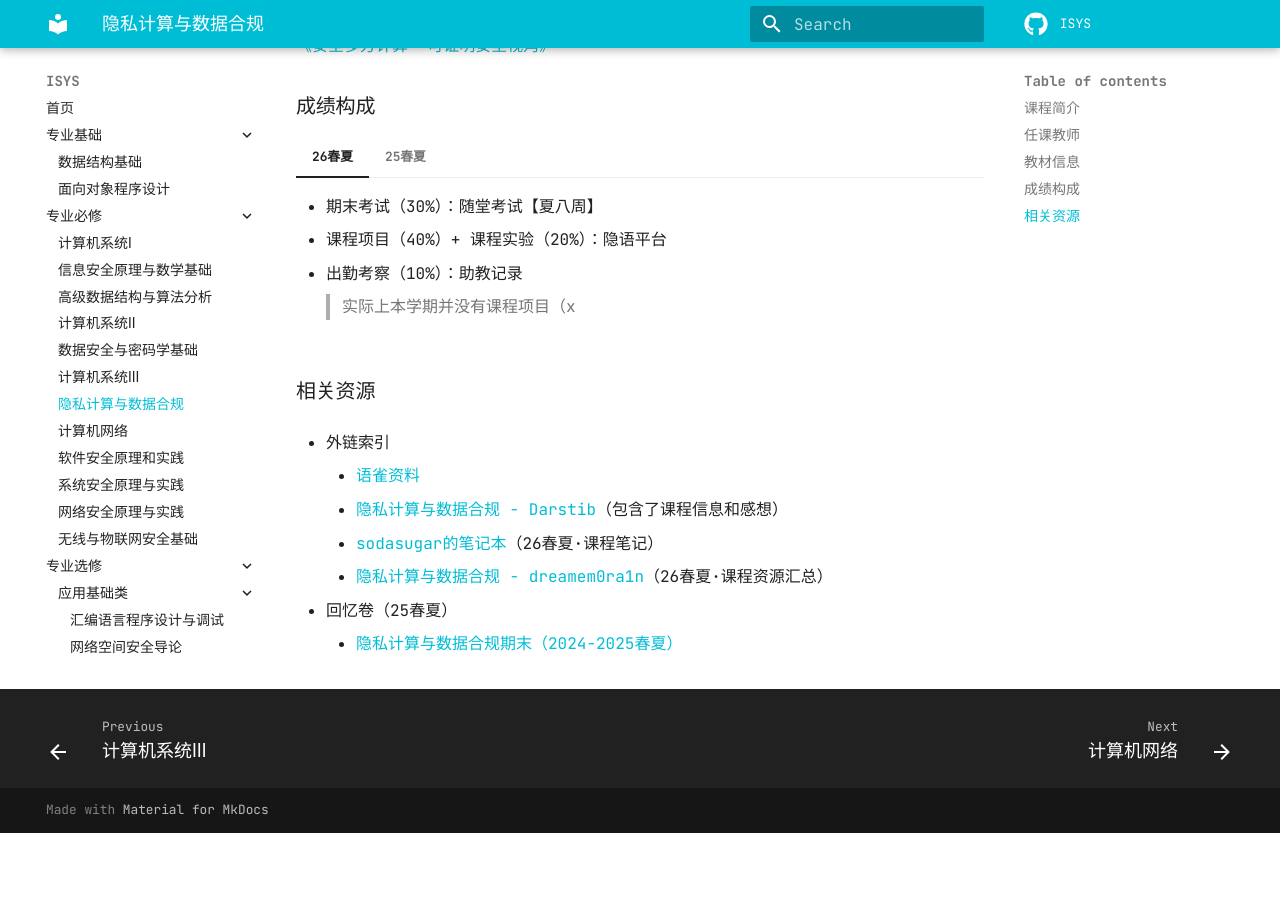
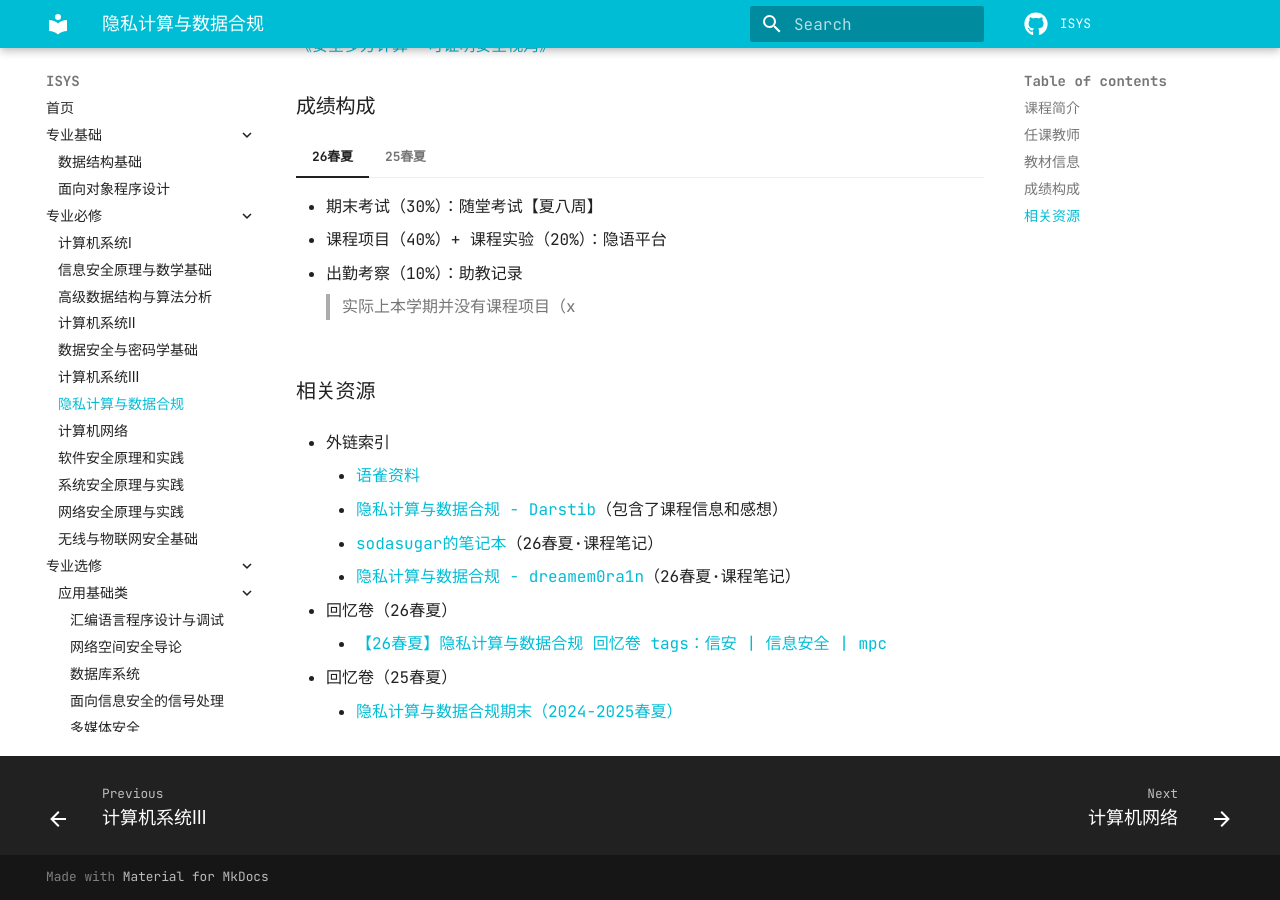
Before and after one commit to dreamem0ra1n/ISYS, an MkDocs documentation site: the page built from docs/专业必修/隐私计算与数据合规.md, in a window 1280 px wide and 900 px high, scrolled down 725 px. Built offline with MkDocs 1.6.1 and Material for MkDocs 9.7.7, drawn with Linux system fonts in a browser that asks for light colours; comment, search, counter and statistics services are not loaded; before the commit the page ends 1558 px from its top, so only the background shows below that.

Commit message:
20260616_mpc回忆卷

```diff
--- a/docs/专业必修/隐私计算与数据合规.md
+++ b/docs/专业必修/隐私计算与数据合规.md
@@ -39,7 +39,9 @@
     - [语雀资料](https://www.yuque.com/secret-flow/admin)
     - [隐私计算与数据合规 - Darstib](https://kg.darstib.cn/summary/%E5%A4%A7%E4%BA%8C%E5%B0%8F%E7%BB%93/#%E9%9A%90%E7%A7%81%E8%AE%A1%E7%AE%97%E4%B8%8E%E6%95%B0%E6%8D%AE%E5%90%88%E8%A7%84)（包含了课程信息和感想）
     - [sodasugar的笔记本](https://sodaandsugar.github.io/mpc/)（26春夏·课程笔记）
-    - [隐私计算与数据合规 - dreamem0ra1n](https://my.feishu.cn/wiki/SawUwzAQgiaASrkmlMbcNuV4nDd?from=from_copylink)（26春夏·课程资源汇总）
+    - [隐私计算与数据合规 - dreamem0ra1n](https://my.feishu.cn/wiki/SawUwzAQgiaASrkmlMbcNuV4nDd?from=from_copylink)（26春夏·课程笔记）
 
+- 回忆卷（26春夏）
+    - [【26春夏】隐私计算与数据合规 回忆卷 tags：信安 | 信息安全 | mpc](https://www.cc98.org/topic/6541328)
 - 回忆卷（25春夏）
     - [隐私计算与数据合规期末（2024-2025春夏）](https://www.cc98.org/topic/6217722)
```
